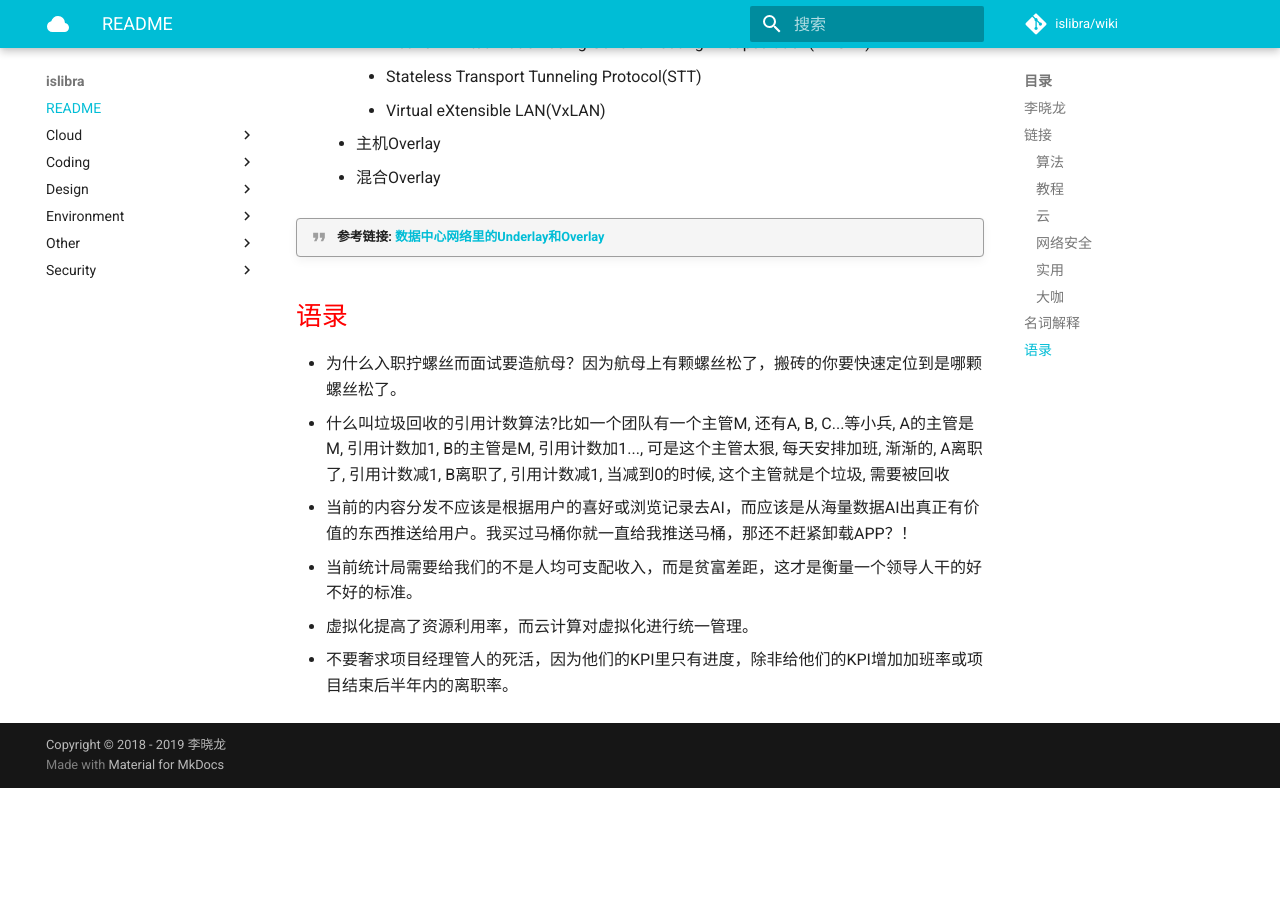
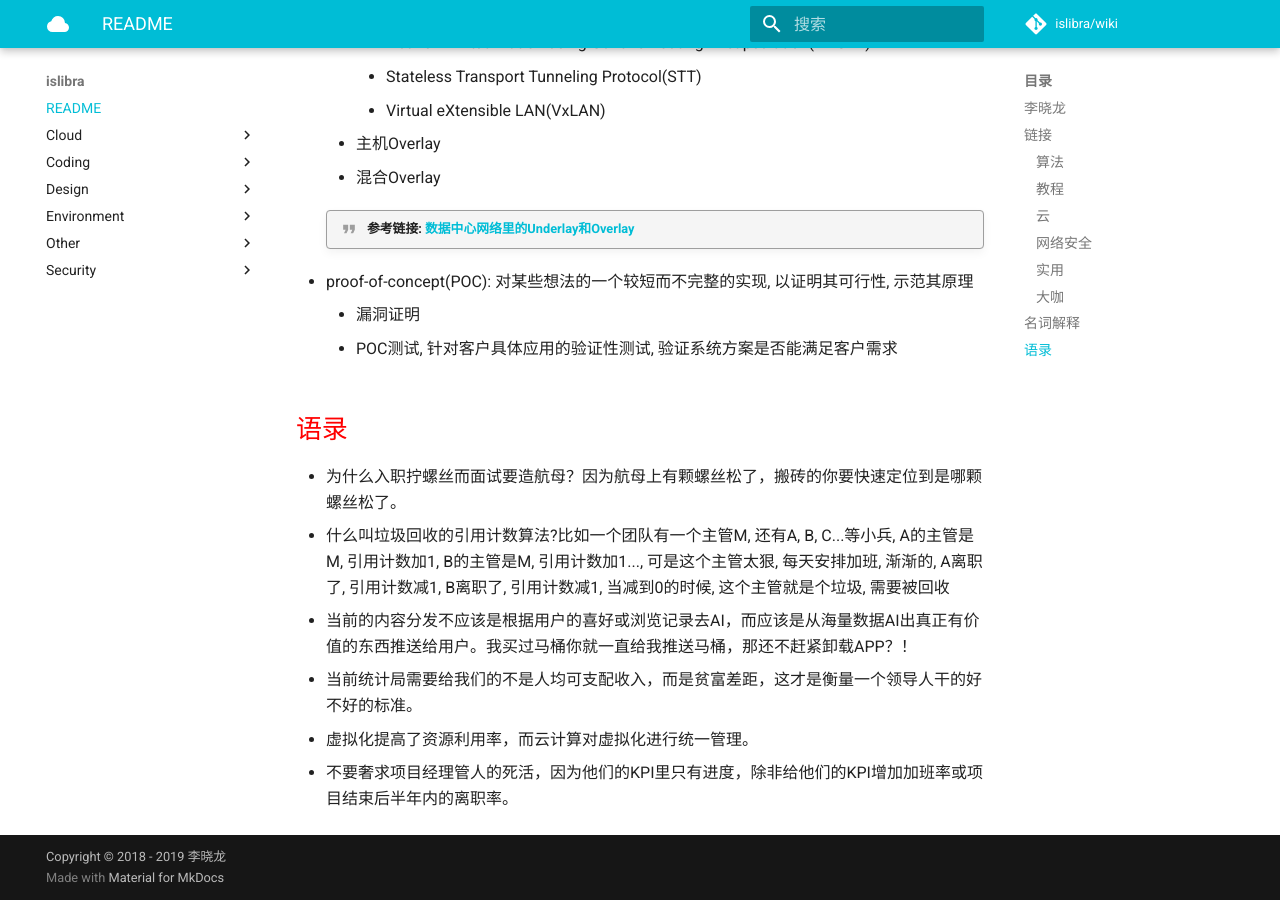
Before and after one commit to islibra/wiki, an MkDocs documentation site: the page built from docs/README.md, in a window 1280 px wide and 900 px high, scrolled down 2563 px. Built offline with MkDocs 1.6.1 and Material for MkDocs 9.7.7, drawn with Linux system fonts in a browser that asks for light colours; comment, search, counter and statistics services are not loaded; before the commit the page ends 3351 px from its top, so only the background shows below that.

Commit message:
Update README.md

```diff
--- a/docs/README.md
+++ b/docs/README.md
@@ -86,7 +86,11 @@
     - 主机Overlay
     - 混合Overlay
 
-!!! quote "参考链接: [数据中心网络里的Underlay和Overlay](https://mp.weixin.qq.com/s?src=3&timestamp=1581759978&ver=1&signature=mFSxihVY3mTo7V4YJDaCGTIL0x7hCNcYJkO8qSuYCXsSSrSSMlYzC21wbq5FDBZ7EvO2wU*ITrx60MI7pX7BxSCpHY2h1fJmeg*mpK9EUepQFtg7mDINnwCQxZLF9IuKi37xcEpGED0i7z9m9zhFG65C6VQuW*l3SZvTBXFbcmo=)"
+    !!! quote "参考链接: [数据中心网络里的Underlay和Overlay](https://mp.weixin.qq.com/s?src=3&timestamp=1581759978&ver=1&signature=mFSxihVY3mTo7V4YJDaCGTIL0x7hCNcYJkO8qSuYCXsSSrSSMlYzC21wbq5FDBZ7EvO2wU*ITrx60MI7pX7BxSCpHY2h1fJmeg*mpK9EUepQFtg7mDINnwCQxZLF9IuKi37xcEpGED0i7z9m9zhFG65C6VQuW*l3SZvTBXFbcmo=)"
+
+- proof-of-concept(POC): 对某些想法的一个较短而不完整的实现, 以证明其可行性, 示范其原理
+    - 漏洞证明
+    - POC测试, 针对客户具体应用的验证性测试, 验证系统方案是否能满足客户需求
 
 
 ## 语录
```
